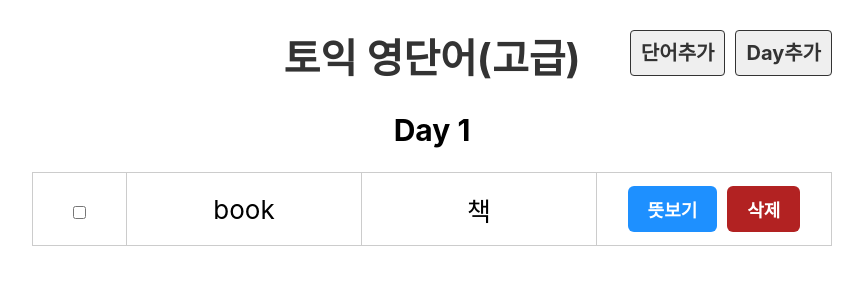
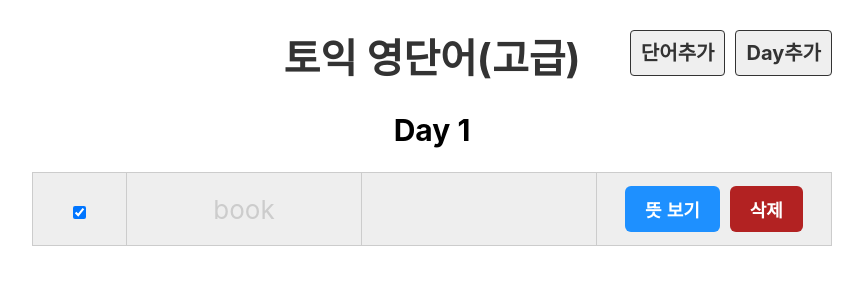
Before and after one commit to SMF-GroupStudy/SMF_Algorithm-Study, a React (Create React App) app in the folder Members/csyeob/react/voca/: page /day/1 in a window 1280 px wide. Shown: the top 300 px of the page, without its empty margins (208-1071 px from the left). Built offline with nearby package versions, Linux system fonts and the light colour scheme.

Commit message:
버튼 동작 토글 동작 useState 활용

```diff
--- a/Members/csyeob/react/voca/src/component/Day.js
+++ b/Members/csyeob/react/voca/src/component/Day.js
@@ -1,5 +1,6 @@
 import dummy from "../db/data.json";
 import { useParams } from "react-router-dom";
+import Word from "./Word";
 export default function Day(){
     //dummy.words
     const {day} = useParams();
@@ -12,15 +13,7 @@
     <table>
         <tbody>
             {wordList.map(word =>(
-                <tr key ={word.id}>
-                    <td><input type="checkbox"></input></td>
-                    <td>{word.eng}</td>
-                    <td>{word.kor}</td>
-                    <td>
-                        <button>뜻보기</button>
-                        <button class ="btn_del">삭제</button>
-                    </td>
-                </tr>
+                <Word word={word} key = {word.id}/>
             ))}
         </tbody>
     </table>
--- /dev/null
+++ b/Members/csyeob/react/voca/src/component/Word.js
@@ -0,0 +1,26 @@
+import { useState } from 'react';
+
+export default function Word({ word }) {
+    const [IsShow, setIsShow] = useState(false);
+    const [isDone, setIsDone] = useState(word.isDone);
+    function toggleShow(){
+        setIsShow(!IsShow)
+    }
+    function toggleDone(){
+        setIsDone(!isDone);
+    }
+
+    return (
+        <tr className={isDone ? "off" : ""}>
+        <td><input type="checkbox" checked = {isDone} onChange = {toggleDone}></input></td>
+        <td>{word.eng}</td>
+        <td>{IsShow && word.kor}</td>
+        <td>
+            <button onClick={toggleShow}>
+                뜻 {IsShow ? "숨기기" :"보기"}
+            </button>
+            <button className ="btn_del">삭제</button>
+        </td>
+    </tr >
+    );
+}
--- a/Members/csyeob/react/voca/src/db/data.json
+++ b/Members/csyeob/react/voca/src/db/data.json
@@ -23,7 +23,7 @@
         "day": 1,
         "eng": "book",
         "kor": "책",
-        "isDone": false
+        "isDone": true
       },
       {
         "id": 3,
```
